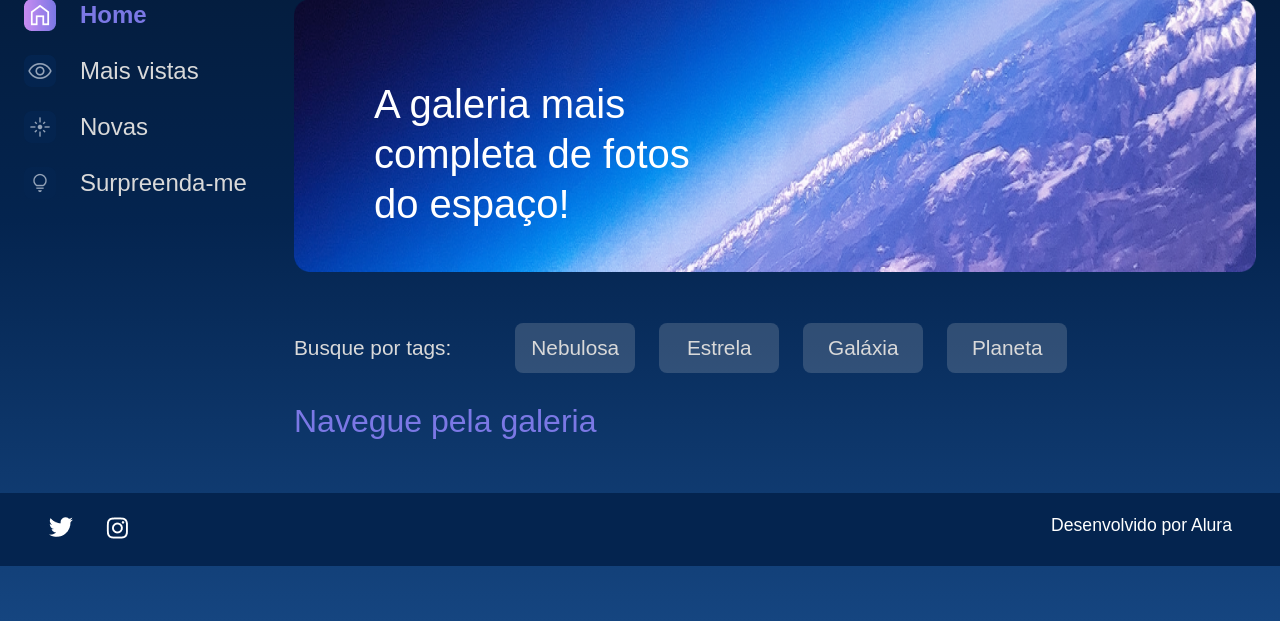
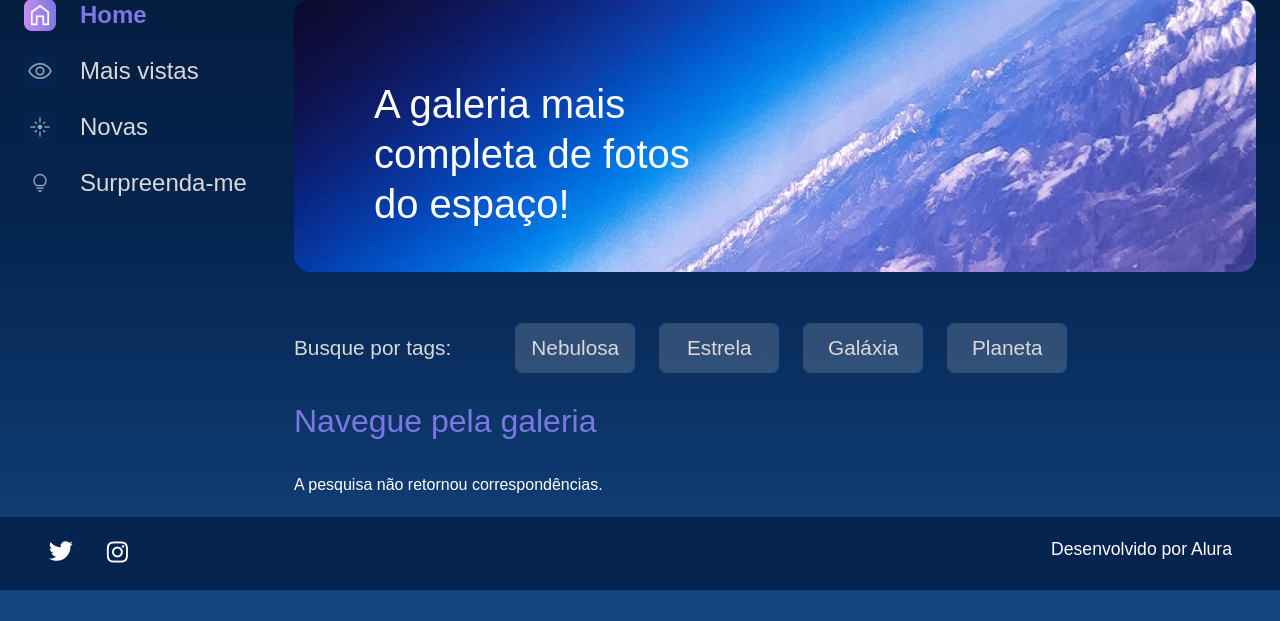
Before and after one commit to Jarthorius/alura_space, a Django app: page / in a window 1280 px wide. Shown: the part 179-800 px from the top of the page. Run offline with Django 4.2, Linux system fonts and the light colour scheme; data that the repository does not hold is empty.

Commit message:
Mensagem quando nenhuma foto é encontrada

```diff
--- a/templates/galeria/index.html
+++ b/templates/galeria/index.html
@@ -45,6 +45,7 @@
                         </li>
                         {% endfor %}
                         {% else %}
+                        <p class="imagem__texto">A pesquisa não retornou correspondências.</p>
                         {% endif %}
                     </ul>
                 </div>
```
